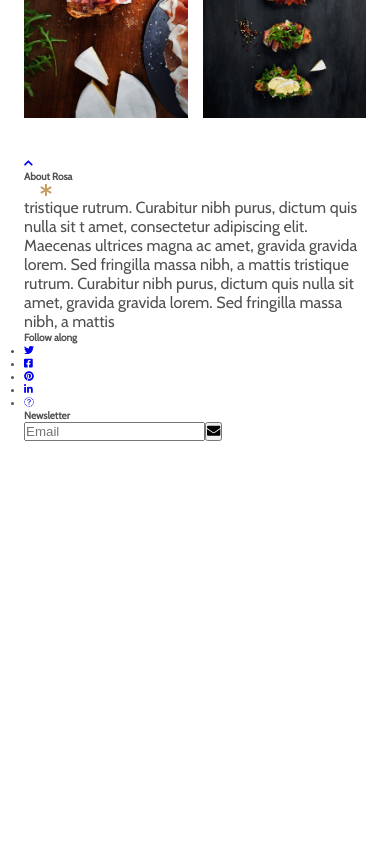
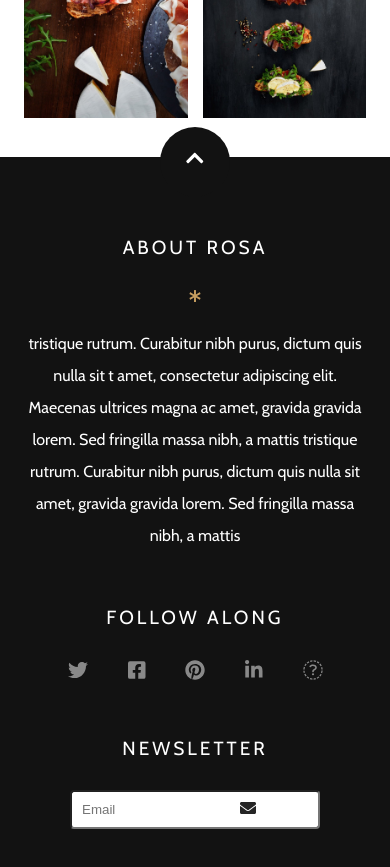
Before and after one commit to alanblee/react-rosa, a React (Create React App) app: page / in a window 390 px wide. Shown: the part 4040-4907 px from the top of the page. Before the commit the page ends 4481 px from the top, so only its background shows below. Built offline with nearby package versions, Linux system fonts and the light colour scheme; a web font is replaced by a local one.

Commit message:
media queries for desktop sizes

```diff
--- a/src/sass/footer.scss
+++ b/src/sass/footer.scss
@@ -0,0 +1,98 @@
+footer {
+  padding: 7.9rem 0;
+  background-color: #121212;
+  color: #fff;
+  text-align: center;
+  position: relative;
+
+  .back-to-top {
+    width: 7rem;
+    height: 7rem;
+    background-color: #121212;
+    position: absolute;
+    top: -3rem;
+    left: 50%;
+    transform: translateX(-50%);
+    border-radius: 50%;
+    a {
+      display: block;
+      color: #fff;
+      font-size: 2rem;
+      padding: 2rem;
+    }
+  }
+  .footer-content {
+    // overflow: hidden;
+
+    h4 {
+      font-size: 1.9rem;
+      text-transform: uppercase;
+      font-weight: 100;
+      letter-spacing: 0.3rem;
+      margin-bottom: 3rem;
+    }
+    .footer-content-about {
+      margin-bottom: 5.4rem;
+      p {
+        line-height: 2;
+      }
+      .asterisk {
+        margin: 2.4rem 0;
+      }
+    }
+
+    .footer-content-divider {
+      // social media
+      .social-media {
+        .social-icons {
+          list-style: none;
+          margin-bottom: 5.4rem;
+          display: flex;
+          justify-content: center;
+
+          a {
+            font-size: 2rem;
+            color: #fff;
+            padding: 0.8rem 2rem;
+            opacity: 0.5;
+            transition: color 0.5s;
+
+            &:hover,
+            &:focus {
+              color: $secondary-font-color;
+            }
+          }
+        }
+      }
+
+      // form
+      .newsletter-container {
+        .newsletter-form {
+          width: 100%;
+          position: relative;
+          display: flex;
+          justify-content: center;
+
+          .newsletter-input {
+            width: 100%;
+            max-width: 25rem;
+            padding: 1rem;
+            border-radius: 0.4rem;
+          }
+          .newsletter-btn {
+            background-color: transparent;
+            border: none;
+            color: $main-font-color-dark;
+            cursor: pointer;
+            font-size: 1.6rem;
+            padding: 0.1rem 0.6rem;
+            position: absolute;
+            top: 50%;
+            transform: translateY(-50%);
+            margin-left: 10.5rem;
+          }
+        }
+      }
+    }
+  }
+}
```
